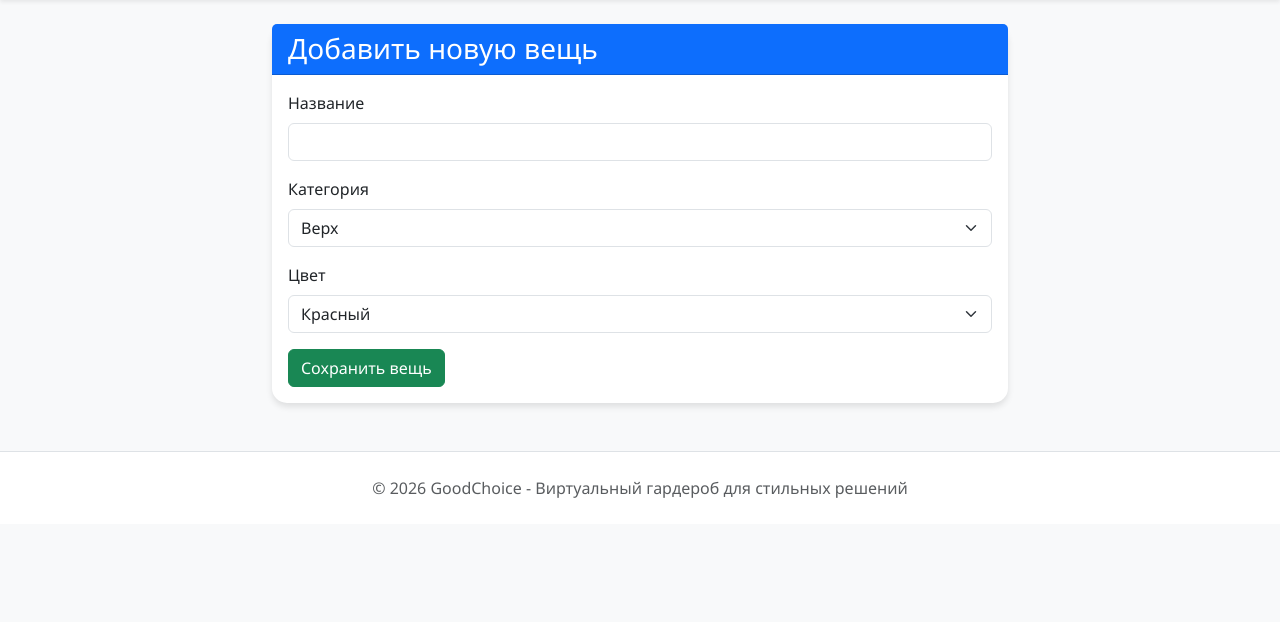
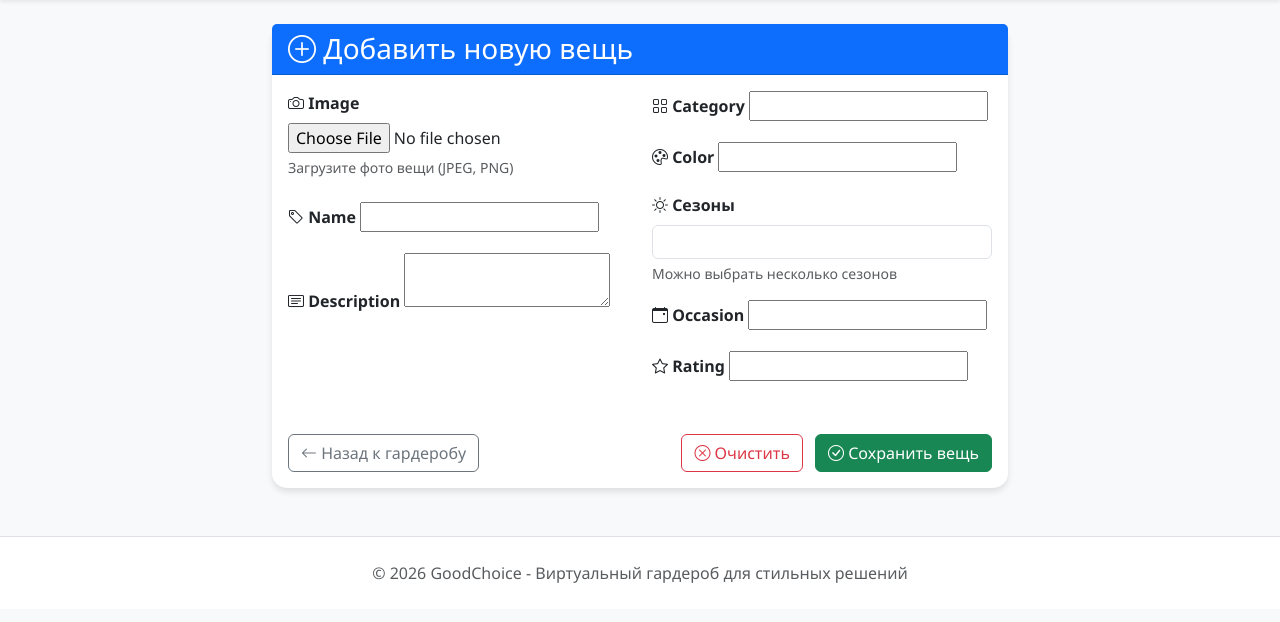
Before and after one commit to ksu-ha/GoodChoice, a Django app: template wardrobe/templates/wardrobe/add_item.html in a window 1280 px wide. Shown: the part 82-704 px from the top of the page. Run offline with Django 4.2, Linux system fonts and the light colour scheme; the template is opened without the code that fills it, so the values that code supplies are empty, except form fields; tables that the repository leaves empty hold one stand-in row (values such as "Sample post"); form fields are guessed from the names that the template uses.

Commit message:
Create detailed add item form with validation

```diff
--- a/wardrobe/templates/wardrobe/add_item.html
+++ b/wardrobe/templates/wardrobe/add_item.html
@@ -7,46 +7,126 @@
     <div class="col-lg-8">
         <div class="card">
             <div class="card-header bg-primary text-white">
-                <h3 class="mb-0">Добавить новую вещь</h3>
+                <h3 class="mb-0"><i class="bi bi-plus-circle"></i> Добавить новую вещь</h3>
             </div>
 
             <div class="card-body">
                 <form method="post" enctype="multipart/form-data">
                     {% csrf_token %}
 
-                    <div class="mb-3">
-                        <label class="form-label">Название</label>
-                        <input type="text" class="form-control" name="name" required>
+                    {% if form.errors %}
+                    <div class="alert alert-danger">
+                        <h5><i class="bi bi-exclamation-triangle"></i> Пожалуйста, исправьте ошибки:</h5>
+                        <ul class="mb-0">
+                            {% for field in form %}
+                                {% for error in field.errors %}
+                                    <li>{{ field.label }}: {{ error }}</li>
+                                {% endfor %}
+                            {% endfor %}
+                        </ul>
+                    </div>
+                    {% endif %}
+
+                    <div class="row">
+                        <div class="col-md-6">
+                            <div class="mb-4">
+                                <label for="{{ form.image.id_for_label }}" class="form-label fw-bold">
+                                    <i class="bi bi-camera"></i> {{ form.image.label }}
+                                </label>
+                                {{ form.image }}
+                                <div class="form-text">Загрузите фото вещи (JPEG, PNG)</div>
                             </div>
 
                             <div class="mb-3">
-                        <label class="form-label">Категория</label>
-                        <select class="form-select" name="category">
-                            <option value="top">Верх</option>
-                            <option value="bottom">Низ</option>
-                            <option value="dress">Платье</option>
-                            <option value="shoes">Обувь</option>
-                        </select>
+                                <label for="{{ form.name.id_for_label }}" class="form-label fw-bold">
+                                    <i class="bi bi-tag"></i> {{ form.name.label }}
+                                </label>
+                                {{ form.name }}
                             </div>
 
                             <div class="mb-3">
-                        <label class="form-label">Цвет</label>
-                        <select class="form-select" name="color">
-                            <option value="red">Красный</option>
-                            <option value="blue">Синий</option>
-                            <option value="black">Черный</option>
-                            <option value="white">Белый</option>
-                        </select>
+                                <label for="{{ form.description.id_for_label }}" class="form-label fw-bold">
+                                    <i class="bi bi-card-text"></i> {{ form.description.label }}
+                                </label>
+                                {{ form.description }}
+                            </div>
                         </div>
 
-                    <div class="d-flex justify-content-between">
+                        <div class="col-md-6">
+                            <div class="mb-3">
+                                <label for="{{ form.category.id_for_label }}" class="form-label fw-bold">
+                                    <i class="bi bi-grid"></i> {{ form.category.label }}
+                                </label>
+                                {{ form.category }}
+                            </div>
+
+                            <div class="mb-3">
+                                <label for="{{ form.color.id_for_label }}" class="form-label fw-bold">
+                                    <i class="bi bi-palette"></i> {{ form.color.label }}
+                                </label>
+                                {{ form.color }}
+                            </div>
+
+                            <div class="mb-3">
+                                <label class="form-label fw-bold">
+                                    <i class="bi bi-sun"></i> Сезоны
+                                </label>
+                                <div class="border rounded p-3">
+                                    {% for value, label in form.fields.season.choices %}
+                                    <div class="form-check">
+                                        <input class="form-check-input" type="checkbox" name="season" value="{{ value }}" id="season_{{ value }}">
+                                        <label class="form-check-label" for="season_{{ value }}">
+                                            {{ label }}
+                                        </label>
+                                    </div>
+                                    {% endfor %}
+                                </div>
+                                <div class="form-text">Можно выбрать несколько сезонов</div>
+                            </div>
+
+                            <div class="mb-3">
+                                <label for="{{ form.occasion.id_for_label }}" class="form-label fw-bold">
+                                    <i class="bi bi-calendar-event"></i> {{ form.occasion.label }}
+                                </label>
+                                {{ form.occasion }}
+                            </div>
+
+                            <div class="mb-4">
+                                <label for="{{ form.rating.id_for_label }}" class="form-label fw-bold">
+                                    <i class="bi bi-star"></i> {{ form.rating.label }}
+                                </label>
+                                {{ form.rating }}
+                            </div>
+                        </div>
+                    </div>
+
+                    <div class="d-flex justify-content-between mt-4">
+                        <a href="{% url 'wardrobe:wardrobe_list' %}" class="btn btn-outline-secondary">
+                            <i class="bi bi-arrow-left"></i> Назад к гардеробу
+                        </a>
+                        <div>
+                            <button type="reset" class="btn btn-outline-danger me-2">
+                                <i class="bi bi-x-circle"></i> Очистить
+                            </button>
                             <button type="submit" class="btn btn-success">
-                            Сохранить вещь
+                                <i class="bi bi-check-circle"></i> Сохранить вещь
                             </button>
+                        </div>
                     </div>
                 </form>
             </div>
         </div>
     </div>
 </div>
+
+<script>
+    document.querySelector('form').addEventListener('submit', function(e) {
+        const nameField = document.getElementById('{{ form.name.id_for_label }}');
+        if (nameField.value.trim().length < 2) {
+            e.preventDefault();
+            alert('Название должно содержать хотя бы 2 символа');
+            nameField.focus();
+        }
+    });
+</script>
 {% endblock %}
```
Lines whose indentation alone changed are shown as unchanged.
